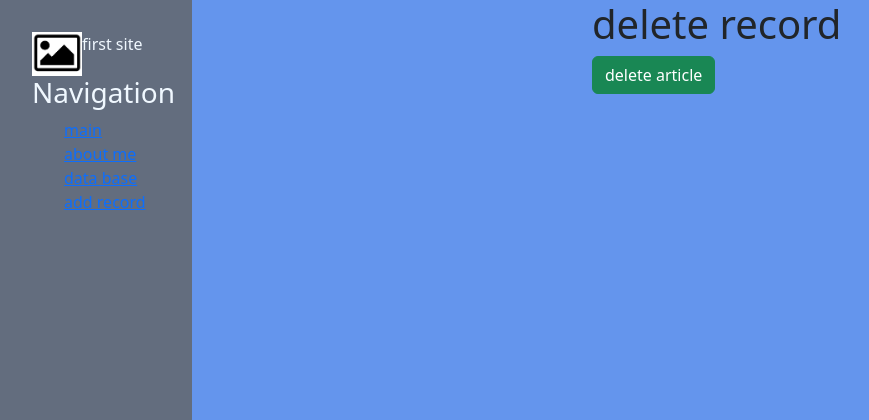
After one commit to 034qwe/django_testsite, a Django app: page /news/1/delete in a window 1280 px wide. The commit adds this page. Shown: the top 420 px of the page, without its empty margins (0-869 px from the left). Run offline with Django 4.2, Linux system fonts and the light colour scheme; tables that the repository leaves empty hold one stand-in row (values such as "Sample post"); some libraries are stand-ins or nearby versions.

Commit message:
delete and update article in database

```diff
--- a/webproject/data/models.py
+++ b/webproject/data/models.py
@@ -7,5 +7,8 @@ class Articles(models.Model):
     main_text=models.TextField('article')
     date = models.DateField('date of publication')
 
+    def get_absolute_url(self):
+        return f'/news/{self.id}'
+
     def __str__(self):
         return self.title
--- /dev/null
+++ b/webproject/data/templates/data/delete.html
@@ -0,0 +1,16 @@
+{% extends 'main/layout.html' %}
+
+
+{% block title %}delete record{% endblock %}
+
+{% block string %}
+    <div class="features">
+        <h1>delete record</h1>
+        <form method="post">
+            {% csrf_token %}
+            <span>{{ error }}</span>
+            <button class="btn btn-success" type="submit">delete article</button><br>
+
+        </form>
+    </div>
+{% endblock %}
--- a/webproject/data/templates/data/detail_view.html
+++ b/webproject/data/templates/data/detail_view.html
@@ -8,5 +8,7 @@
         <h1>{{ post.title }}</h1>
         <p>{{post.main_text}}</p>
         <p>{{post.date}}</p>
+        <a href="{% url 'news-delete' post.id  %}" class="btn btn-danger">delete article</a>
+        <a href="{% url 'news-update' post.id  %}" class="btn btn-info">update article</a>
    </div>
 {% endblock %}
--- a/webproject/data/urls.py
+++ b/webproject/data/urls.py
@@ -5,5 +5,7 @@ from django.urls import path
 urlpatterns = [
     path('',views.data,name='data'),
     path('add',views.add,name='create'),
-    path('<int:pk>',views.DataDetailView.as_view(), name='news-detail') #<int:pk> pk necessarily
+    path('<int:pk>',views.DataDetailView.as_view(), name='news-detail'), #<int:pk> pk necessarily
+    path('<int:pk>/update',views.DataUpdatelView.as_view(), name='news-update'),
+    path('<int:pk>/delete',views.DataDeletelView.as_view(), name='news-delete'),
 ]
--- a/webproject/data/views.py
+++ b/webproject/data/views.py
@@ -1,7 +1,7 @@
 from django.shortcuts import render,redirect
 from .models import Articles
 from .forms import ArticlesForm
-from django.views.generic import DetailView
+from django.views.generic import DetailView,UpdateView,DeleteView
 # Create your views here.
 
 def data(request):
@@ -30,3 +30,16 @@ class DataDetailView(DetailView):
     model = Articles #my database
     template_name = 'data/detail_view.html'
     context_object_name = 'post' #data_view.html h1
+
+
+class DataUpdatelView(UpdateView):
+    model = Articles
+    template_name = 'data/add.html'
+
+    form_class = ArticlesForm #fields in forms.py.ArticlesForm
+
+
+class DataDeletelView(DeleteView):
+    model = Articles
+    template_name = 'data/delete.html'
+    success_url = '/'
```
